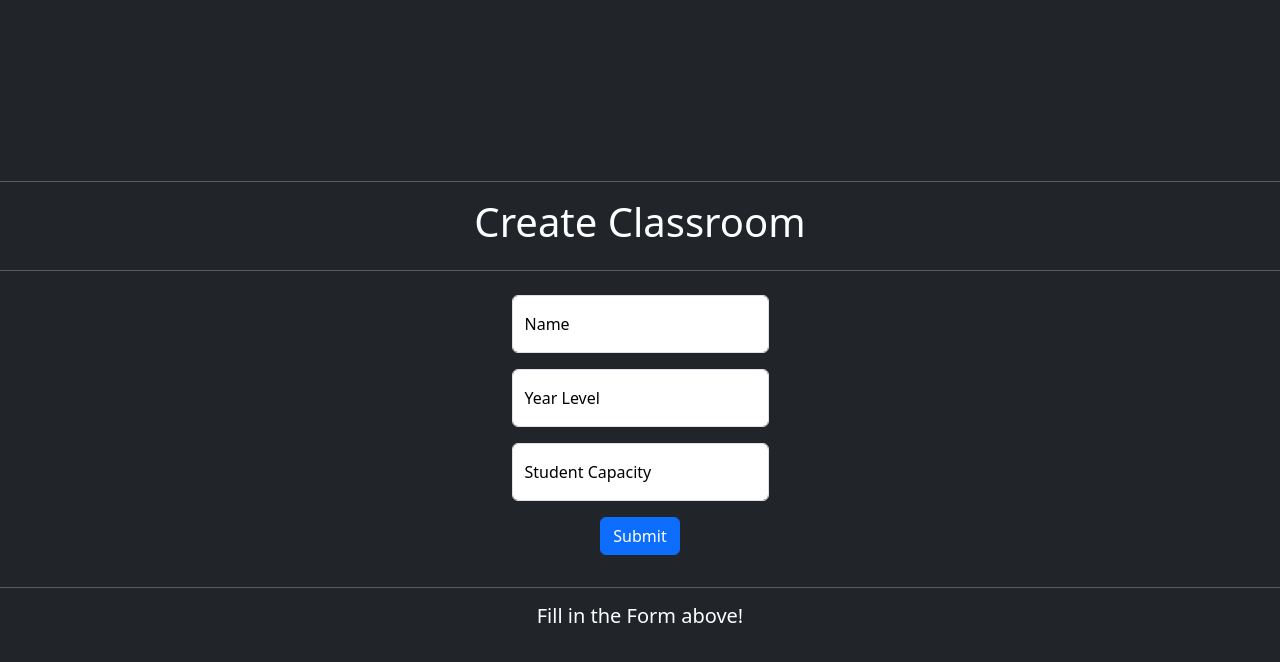
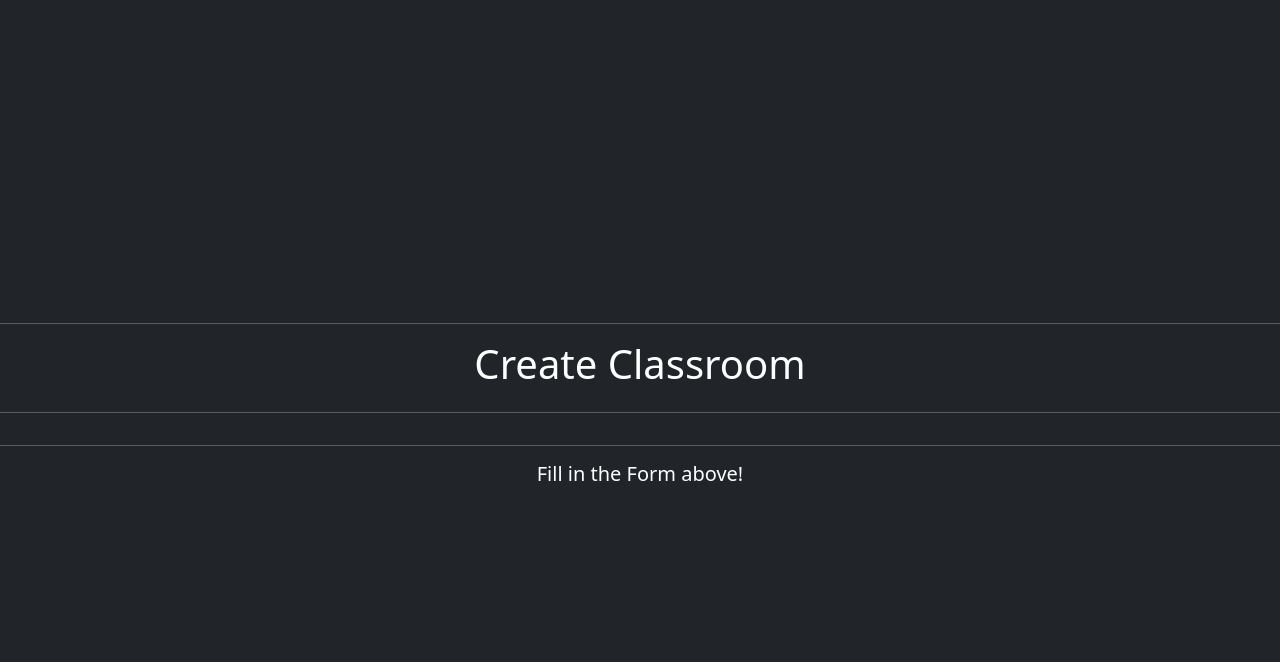
Before and after one commit to Akosovski/Flask-SimpleApp, a Flask app: page /create in a window 1280 px wide. Shown: the top 662 px of the page. Run offline with Flask 3, Linux system fonts and the light colour scheme.

Commit message:
Revert to Template

```diff
--- a/app.py
+++ b/app.py
@@ -17,12 +17,6 @@ def home():
 
 @app.route("/create", methods=('GET', 'POST'))
 def create():
-    if request.method == 'POST':
-        name = request.form['name']
-        yearlevel = request.form['yearlevel']
-        capacity = request.form['capacity']
-        classrooms.append({"name":name, "yearlevel":yearlevel, "capacity":capacity})
-        return redirect(url_for("view"))
     return render_template('create.html')
 
 @app.route('/view')
--- a/templates/create.html
+++ b/templates/create.html
@@ -5,26 +5,7 @@
     <hr>
     <span class="title"><h1>{% block title %} Create Classroom {% endblock %}</h1></span>
     <hr>
-    <div class="d-flex justify-content-center text-black mt-2">
-        <form method="post">
-        <div class="form-floating mb-3">
-            <input type="text" name="name" class="form-control" id="floatingInput"
-            placeholder="Name">
-            <label for="floatingInput">Name</label>
-        </div>
-        <div class="form-floating mb-3">
-            <input type="text" name="yearlevel" class="form-control" id="floatingInput"
-            placeholder="Level">
-            <label for="floatingInput">Year Level</label>
-        </div>
-        <div class="form-floating mb-3">
-            <input type="number" name="capacity" class="form-control" id="floatingInput"
-            placeholder="Capacity">
-            <label for="floatingInput">Student Capacity</label>
-        </div>
-        <p><button class="btn btn-primary" type="submit">Submit</button></p>
-        </form>
-    </div>
+        <!-- PUT YOUR FORM HERE -->
     <hr>
     <h5 class="title is-5">Fill in the Form above!</h5>
 
```
